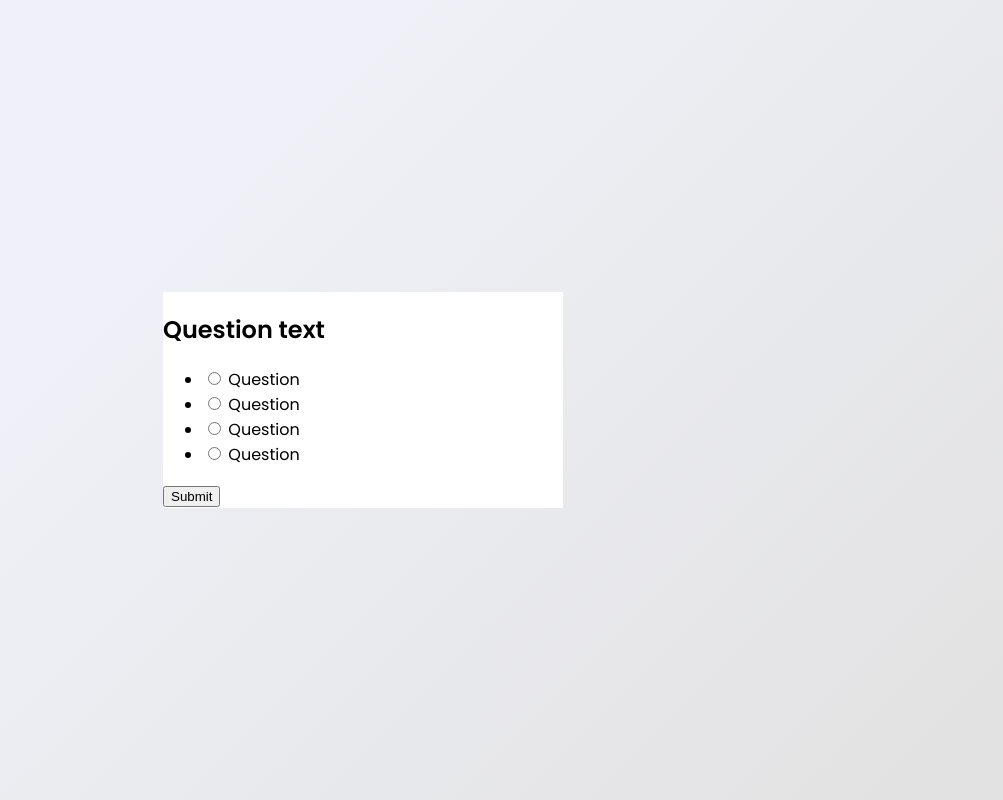
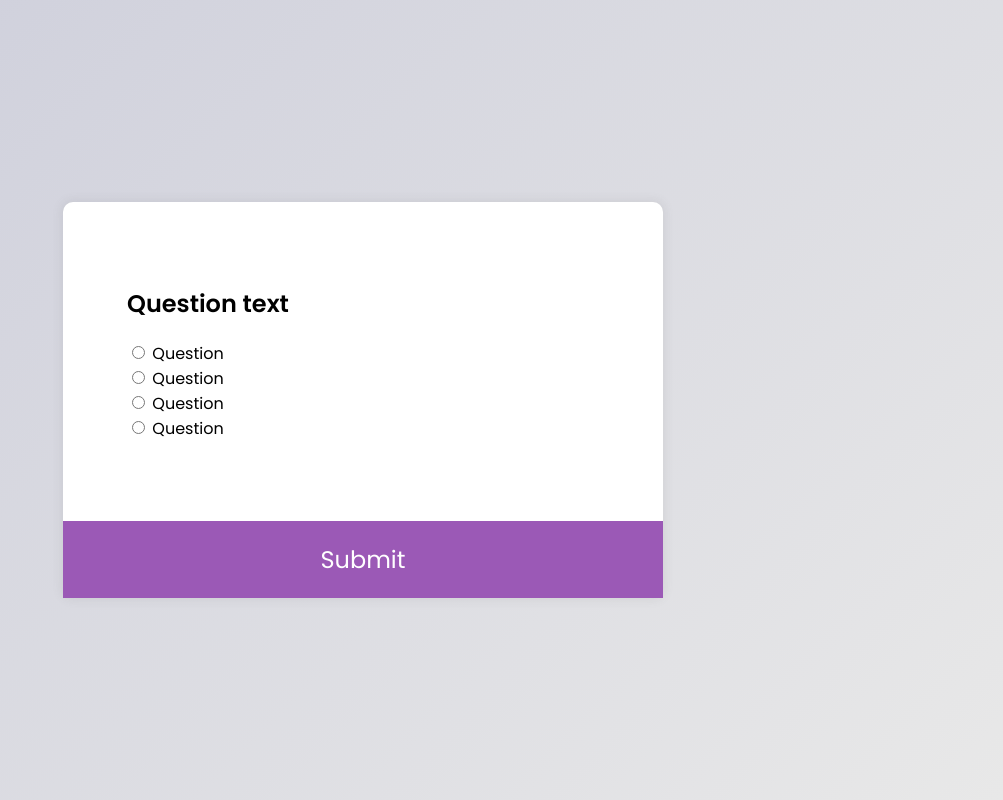
Before and after one commit to PurpleKaz81/10-hours-10-projects, a plain HTML site: page quiz-app/index.html in a window 1280 px wide. Shown: the whole page, without its empty margins (277-1280 px from the left). Drawn offline with Linux system fonts and the light colour scheme.

Commit message:
Fixed issues with CSS

```diff
--- a/quiz-app/index.html
+++ b/quiz-app/index.html
@@ -10,6 +10,7 @@
 </head>
 <body>
   <div class="quiz-container">
+    <div class="quiz-header">
       <h2>Question text</h2>
       <ul>
         <li>
@@ -29,6 +30,7 @@
           <label for="d">Question</label>
         </li>
       </ul>
+    </div>
     <button>Submit</button>
   </div>
 </body>
--- a/quiz-app/style.css
+++ b/quiz-app/style.css
@@ -5,8 +5,8 @@
 }
 
 body {
-  background-color: #e1e1e1;
-  background-image: linear-gradient(315deg, #e1e1e1 0%, #F0F1F8 70%);
+  background-color: #e8e8e8;
+  background-image: linear-gradient(315deg, #e8e8e8 0%, #cdcedb 100%);
   display: flex;
   align-items: center;
   justify-content: center;
@@ -17,5 +17,36 @@ body {
 
 .quiz-container {
   background-color: white;
-  width: 25em
+  border-radius: 10px;
+  box-shadow: 0 0 10px 2px rgba(100, 100, 100, 0.1);
+  /* overflow: hidden; */
+  width: 600px;
+  /* max-width: 100%; */
+  display: flex;
+  flex-direction: column;
 }
+
+.quiz-header {
+  padding: 4rem;
+}
+
+ul {
+  list-style-type: none;
+  padding: 0;
+}
+
+button {
+  background-color: #9b59b6;
+  border: none;
+  color: white;
+  cursor: pointer;
+  display: block;
+  font-family: inherit;
+  font-size: 1.5rem;
+  /* width: 100%; */
+  padding: 1.3rem;
+}
+
+button:hover {
+  background-color: #9148ad;
+}
```
Lines whose indentation alone changed are shown as unchanged.
